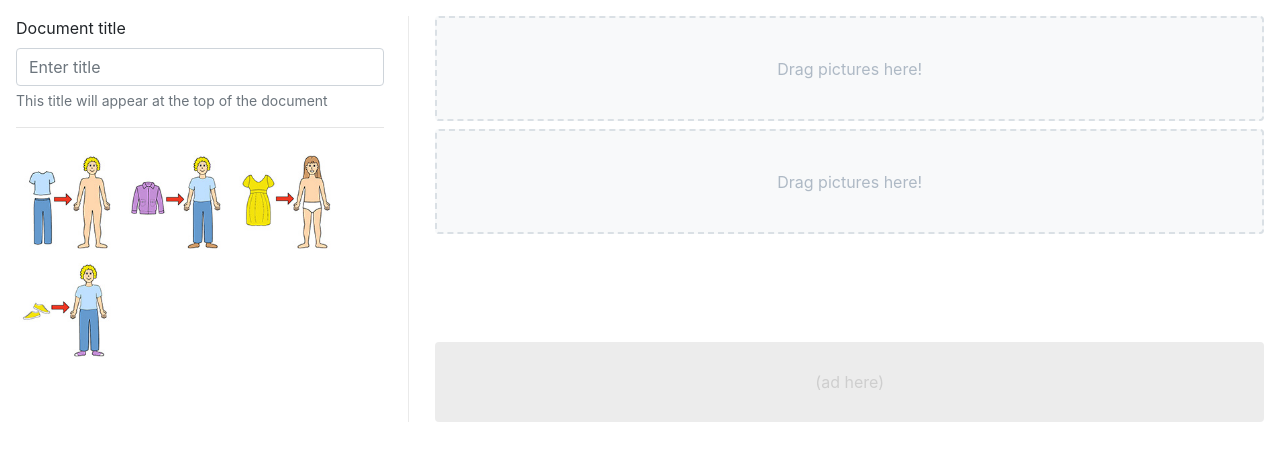
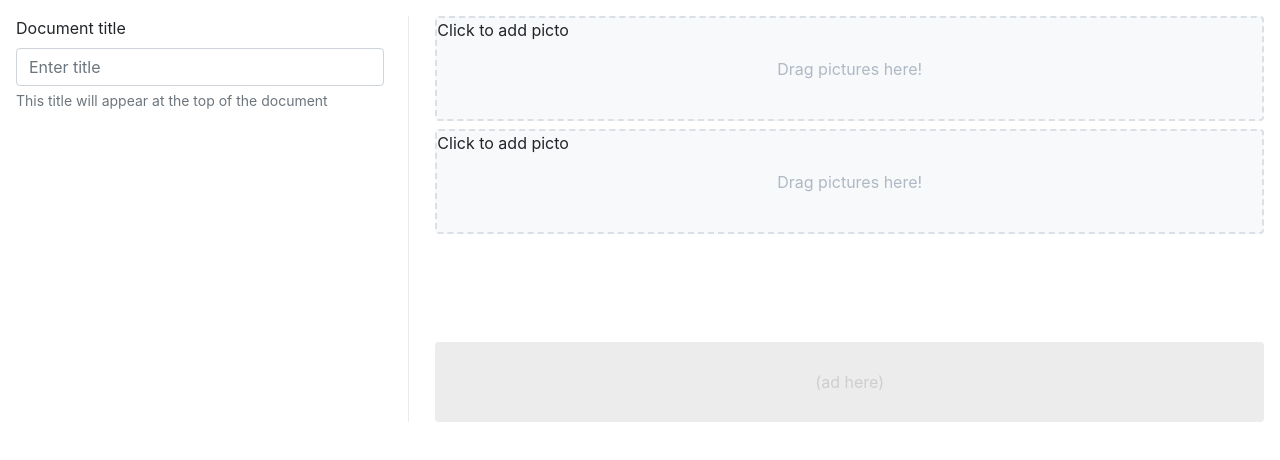
Before and after one commit to sanderha/picto-selector, a React (Create React App) app: page / in a window 1280 px wide. Shown: the top 460 px of the page. Built offline with nearby package versions, Linux system fonts and the light colour scheme.

Commit message:
changes to use modal

```diff
--- a/src/App.js
+++ b/src/App.js
@@ -1,19 +1,23 @@
 import './App.scss';
 
 import { useState, useEffect } from 'react';
-import { DragDropContext } from 'react-beautiful-dnd'
+import Modal from 'react-bootstrap/Modal'
+import ModalBody from 'react-bootstrap/ModalBody'
+import ModalHeader from 'react-bootstrap/ModalHeader'
 import PictoDoc from './views/PictoDoc';
 import { createRowObj, rowIdFromDroppableId, cardIdFromDraggableId, cardOriginalIdFromDraggableId, incrementId, reorderItems, updateCardInList } from './functions/utilities'
 import { Row, Col, Container } from 'react-bootstrap';
 import { defaultCards, defaultDocSettings, defaultRows } from './misc/defaults';
 import SettingsPane from './views/SettingsPane';
 import useEditCardSettings from './hooks/useEditCardSettings';
+import CardsBank from "./views/settingsPane/CardsBank";
 
 function App() {
     const [docSettings, setDocSettings] = useState(defaultDocSettings);
     const [rows, setRows] = useState([]);
     const [cards, setCards] = useState([]);
     const [userIsDragging, setUserIsDragging] = useState(false);
+    const [toggleCardsDialog, setToggleCardsDialog] = useState(null);
     const [editCardSettings, setEditCardSettings, cardSettingsData, setCardSettingsData] = useEditCardSettings();
 
     useEffect(() => {
@@ -112,7 +116,8 @@ function App() {
         destRow.cardsIds = reorderedCardIds;
     }
 
-    const addCardToRow = (rowId, cardOriginalId, index, sourceIndex) => {
+    const addCardToRow = (rowId, cardOriginalId, index) => {
+        console.log('addCardToRow', rowId, cardOriginalId, index);
         const originalCard = defaultCards.find(card => card.originalId === cardOriginalId);
         const row = rows.find(obj => obj.id === rowId);
         let newCard = { ...originalCard };
@@ -123,9 +128,22 @@ function App() {
         setCards([...cards, newCard]);
     }
 
+    const submitModal = (card) => {
+        if(!toggleCardsDialog){
+            return;
+        }
+        addCardToRow(toggleCardsDialog, card.originalId, 0);
+        setToggleCardsDialog(null);
+    }
+
     return (
         <div className="picto-app">
-            <DragDropContext onDragEnd={onDragEnd} onDragStart={onDragStart}>
+                <Modal onHide={() => setToggleCardsDialog(null)} show={toggleCardsDialog ? true : false} size='xl' scrollable>
+                    <ModalHeader></ModalHeader>
+                    <ModalBody>
+                        <CardsBank cards={defaultCards} chooseCard={submitModal} />
+                    </ModalBody>
+                </Modal>
                 <Container fluid className="p-3">
                     <Row>
                         <Col className="hide-for-print" sm={4}>
@@ -150,11 +168,13 @@ function App() {
                                 cards={cards}
                                 editCardSettings={editCardSettings}
                                 setEditCardSettings={setEditCardSettings}
+                                toggleCardsDialog={setToggleCardsDialog}
+                                onDragEnd={onDragEnd}
+                                onDragStart={onDragStart}
                             />
                         </Col>
                     </Row>
                 </Container>
-            </DragDropContext>
         </div>
     );
 }
--- a/src/views/PictoDoc.js
+++ b/src/views/PictoDoc.js
@@ -3,8 +3,9 @@ import Row from 'react-bootstrap/Row'
 import Col from 'react-bootstrap/Col'
 import DocRow from "./pictoDoc/DocRow";
 import BottomAd from './ads/BottomAd';
+import { DragDropContext } from 'react-beautiful-dnd'
 
-export default function PictoDoc({ rows, cards, setRowsMethod, setCardsMethod, userIsDragging, settings, editCardSettings, setEditCardSettings }) {
+export default function PictoDoc({ rows, cards, setRowsMethod, setCardsMethod, userIsDragging, settings, editCardSettings, setEditCardSettings, toggleCardsDialog, onDragEnd, onDragStart }) {
 
     const deleteRow = (rowId) => {
         setRowsMethod(rows.filter(row => row.id !== rowId))
@@ -30,8 +31,11 @@ export default function PictoDoc({ rows, cards, setRowsMethod, setCardsMethod, u
         </Row>
     }
 
-    const renderRows = () => {
-        return rows.map((row, i) => {
+    return (
+        <div className={`doc${userIsDragging ? " doc--is-dragging" : ""}`}>
+            {renderTitle()}
+            <DragDropContext onDragEnd={(result) => onDragEnd(result)} onDragStart={onDragStart}>
+                {rows.map((row, i) => {
                     return <DocRow
                         key={i}
                         row={row}
@@ -42,14 +46,11 @@ export default function PictoDoc({ rows, cards, setRowsMethod, setCardsMethod, u
                         })}
                         editCardSettings={editCardSettings}
                         setEditCardSettings={setEditCardSettings}
+                        toggleCardsDialog={toggleCardsDialog}
                     />
-        })
-    }
+                })}
+            </DragDropContext>
 
-    return (
-        <div className={`doc${userIsDragging ? " doc--is-dragging" : ""}`}>
-            {renderTitle()}
-            {renderRows()}
             <div className="text-center">
                 <Row className="justify-content-md-center">
                     <Col className="col-md-auto">
--- a/src/views/SettingsPane.js
+++ b/src/views/SettingsPane.js
@@ -1,20 +1,11 @@
-import { defaultCards } from "../misc/defaults";
+
 import Setup from "./settingsPane/Setup";
-import CardsBank from "./settingsPane/CardsBank";
 import CardSettings from "./settingsPane/CardSettings";
 
 export default function SettingsPane({ settings, setSettings, userIsDragging, editCardSettings, setEditCardSettings, cards, setCardSettingsData}) {
 
     const renderDefaultView = () => {
-        return (
-        <>
-            <Setup settings={settings} setSettings={setSettings} />
-            <hr />
-            <div className="mt-4">
-                <CardsBank cards={defaultCards} userIsDragging={userIsDragging} />
-            </div>
-        </>
-        )
+        return <Setup settings={settings} setSettings={setSettings} />
     }
 
     const renderCardSettings = () => {
--- a/src/views/pictoDoc/DocRow.js
+++ b/src/views/pictoDoc/DocRow.js
@@ -1,3 +1,4 @@
+import { useState, useEffect } from 'react';
 import Row from 'react-bootstrap/Row'
 import Col from 'react-bootstrap/Col'
 import { Draggable, Droppable } from 'react-beautiful-dnd'
@@ -5,8 +6,17 @@ import DocCard from './DocCard'
 import useRevealOnHover from '../../hooks/useRevealOnHover';
 
 
-export default function DocRow({ deleteMethod, deleteCardMethod, cards, row, editCardSettings, setEditCardSettings }) {
+export default function DocRow({ deleteMethod, deleteCardMethod, cards, row, editCardSettings, setEditCardSettings, toggleCardsDialog }) {
     const { handleHover, handleHoverLeave } = useRevealOnHover();
+    const [showCardsDialog, setShowCardsDialog] = useState(false);
+
+    useEffect(() => {
+        if(showCardsDialog === true){
+            toggleCardsDialog(row.id);
+            setShowCardsDialog(false);
+        }
+        // eslint-disable-next-line react-hooks/exhaustive-deps
+    }, [showCardsDialog]);
 
 
     const renderCards = () => {
@@ -41,6 +51,7 @@ export default function DocRow({ deleteMethod, deleteCardMethod, cards, row, edi
                                 onMouseEnter={handleHover}
                             >
                                 <Row className={`no-gutters flex-nowrap align-items-center`}>
+                                    <div onClick={() => setShowCardsDialog(true)}>Click to add picto</div>
                                     {renderCards()}
                                     {provided.placeholder}
                                     {!cards.length && <div className="doc-row__empty-text">Drag pictures here!</div>}
--- a/src/views/settingsPane/CardsBank.js
+++ b/src/views/settingsPane/CardsBank.js
@@ -1,49 +1,22 @@
 import React from 'react'
 import Row from 'react-bootstrap/Row'
 import Col from 'react-bootstrap/Col'
-import { Draggable, Droppable } from 'react-beautiful-dnd'
 import ReadOnlyDocCard from '../pictoDoc/ReadOnlyDocCard'
 
-export default function CardsBank({ cards, userIsDragging }) {
+export default function CardsBank({ cards, chooseCard }) {
 
     return (
-        <div className={`cards-bank ${userIsDragging ? "cards-bank--dragging" : ""}`}>
+        <div className={`cards-bank`}>
 
-            <Droppable isDropDisabled={true} droppableId="card-bank-droppable">
-                {(provided) => {
-                    return <div ref={provided.innerRef} {...provided.droppableProps}>
             <Row>
                 {cards.map((card, i) => {
                     return (
-                                    <Col sm="auto" key={i} >
-                                        <Draggable draggableId={'card-org-id-' + card.originalId} index={i}>
-                                            {(provided, snapshot) => {
-                                                return <React.Fragment>
-                                                    <div
-                                                        {...provided.draggableProps}
-                                                        {...provided.dragHandleProps}
-                                                        ref={provided.innerRef}
-                                                        className="draggable-wrapper"
-                                                    >
-                                                        <ReadOnlyDocCard isFloating={snapshot.isDragging} card={card} />
-
-                                                    </div>
-                                                    {snapshot.isDragging && (
-                                                        <div><ReadOnlyDocCard card={card} /></div>
-                                                    )}
-                                                </React.Fragment>
-                                            }}
-                                        </Draggable>
-
+                        <Col sm="auto" key={i} onClick={() => chooseCard(card)}>
+                            <ReadOnlyDocCard card={card} />
                         </Col>
                     )
                 })}
-                            {provided.placeholder}
             </Row>
-                    </div>
-                }}
-
-            </Droppable>
 
         </div>
     )
```
Lines whose indentation alone changed are shown as unchanged.
